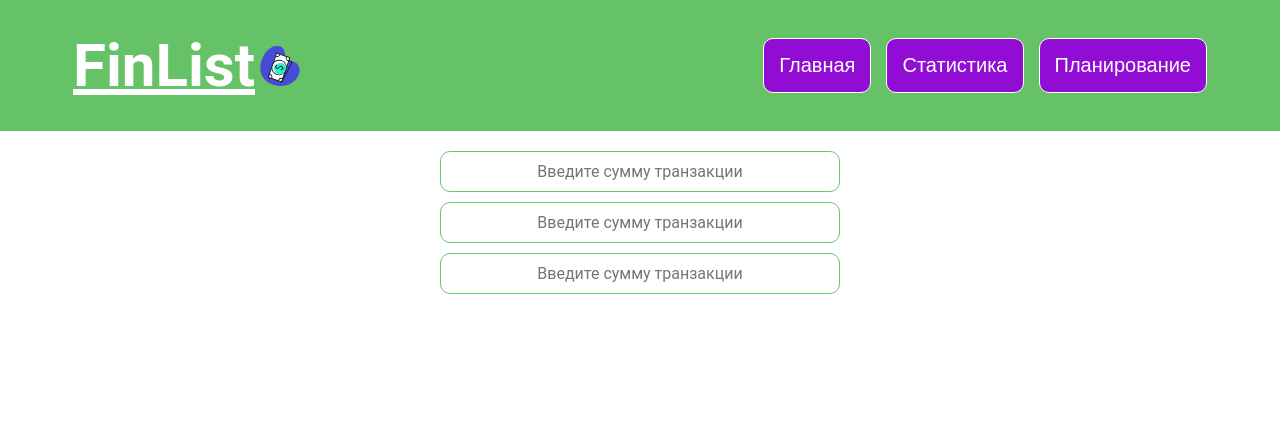
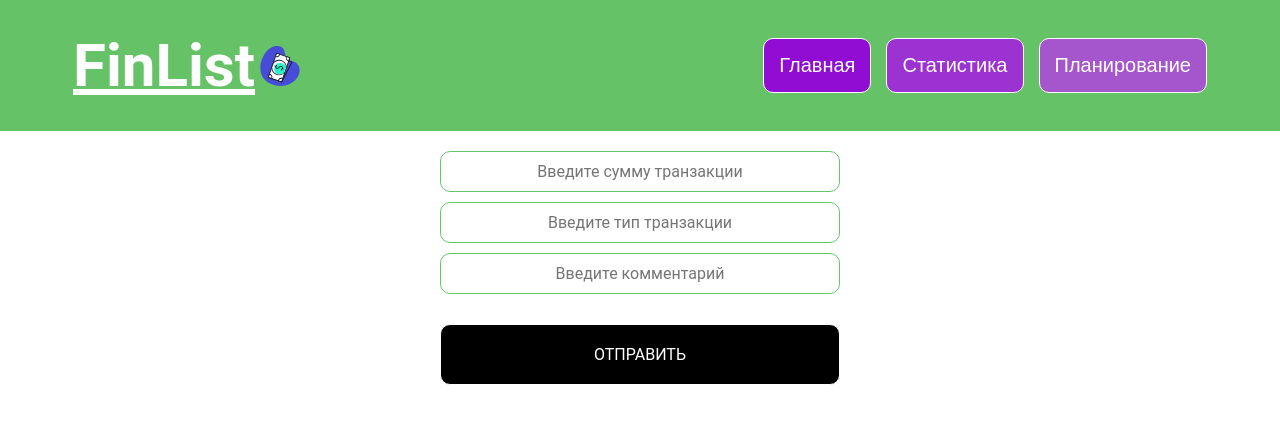
Before and after one commit to bl1z3r/finance-list-app, a React (Create React App) app: page / in a window 1280 px wide. Shown: the top 424 px of the page. Built offline with nearby package versions, Linux system fonts and the light colour scheme.

Commit message:
module 6 ready

```diff
--- a/src/components/comps/Input.jsx
+++ b/src/components/comps/Input.jsx
@@ -2,12 +2,16 @@ import css from '../../styles/styles.css'
 
 const {Input} = css
 
-const InputComponent = () => {
+
+const InputComponent = (params) => {
+
+    const { placeholder, maxLength } = params
+
     return (
         <Input
         type={"text"}
-        placeholder={"Введите сумму транзакции"}
-        maxLength={100}
+        placeholder={placeholder}
+        maxLength={maxLength}
         />
     )
 }
--- a/src/components/pages/Main.jsx
+++ b/src/components/pages/Main.jsx
@@ -3,17 +3,28 @@ import css from "../../styles/styles.css"
 
 import Head from "../views/global/Head";
 import InputComponent from "../comps/Input";
+const { FormContainer, ButtonElement } = css
 
-const { FormContainer } = css
+const params = {
+    placeholderOne: "Введите сумму транзакции",
+    placeholderTwo: "Введите тип транзакции",
+    placeholderThree: "Введите комментарий",
+    maxLengthUniversal: 100
+}
+
 
 const Main = () => {
+
+    const {placeholderOne, placeholderTwo, placeholderThree, maxLengthUniversal} = params
+
     return (
        <React.Fragment>
          <Head></Head>
         <FormContainer>
-            <InputComponent/>
-            <InputComponent/>
-            <InputComponent/>
+            <InputComponent placeholder={placeholderOne} maxLength={maxLengthUniversal} />
+            <InputComponent placeholder={placeholderTwo} maxLength={maxLengthUniversal} />
+            <InputComponent placeholder={placeholderThree} maxLength={maxLengthUniversal} />
+            <ButtonElement backgroundColor={"#000"}>Отправить</ButtonElement>
         </FormContainer>
        </React.Fragment>
     )
--- a/src/components/views/global/Head.jsx
+++ b/src/components/views/global/Head.jsx
@@ -16,9 +16,9 @@ const Head = () => {
                 </Header.Logo>
 
                 <Header.NavBtns>
-                    <Header.NavBtn>Главная</Header.NavBtn>
-                    <Header.NavBtn>Статистика</Header.NavBtn>
-                    <Header.NavBtn>Планирование</Header.NavBtn>
+                    <Header.NavBtn background="#910dd4">Главная</Header.NavBtn>
+                    <Header.NavBtn background="#9d32d3">Статистика</Header.NavBtn>
+                    <Header.NavBtn background="#a656cd">Планирование</Header.NavBtn>
                 </Header.NavBtns>
             </HeaderWrapper>
            </Container>
--- a/src/styles/styles.css.js
+++ b/src/styles/styles.css.js
@@ -28,7 +28,7 @@ const css = {
             gap: 15px;
         `,
         NavBtn: styled.button `
-            background: #910dd4;
+            background: ${props => props.background};
             border-radius: 10px;
             border: 1px solid #fff;
             padding: 15px;
@@ -39,6 +39,7 @@ const css = {
             transition: all .3s ease;
             &:hover {
                 transform: scale(0.9);
+                opacity: 0.7;
             }
         `
     },
@@ -62,6 +63,27 @@ const css = {
         text-align: center;
 
     `,
+    ButtonElement: styled.button `
+        all: unset;
+        box-sizing: border-box;
+        display: block;
+        margin: 0 auto;
+        margin-top: 30px;
+        transition: all .3s ease;
+        padding: 20px;
+        background-color: ${props => props.backgroundColor};
+        border: 1px solid #fff;
+        cursor: pointer;
+        font-family: 'Roboto', sans-serif;
+        color: #fff;
+        text-transform: uppercase;
+        border-radius: 10px;
+        width: 100%;
+        text-align: center;
+        &:hover {
+            transform: scale(0.90);
+        }
+    `,
 
 }
 
```
Also changed, not shown: src/components/comps/Button.jsx (added, +15 -0 lines).
